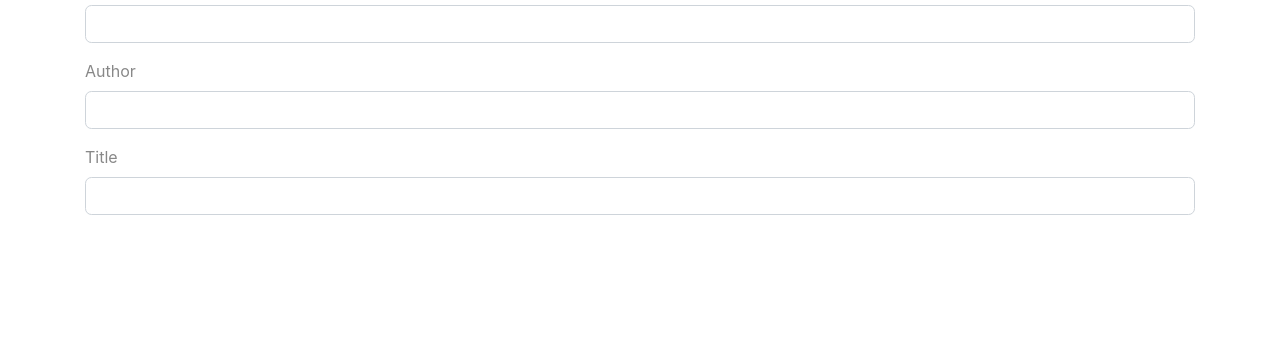
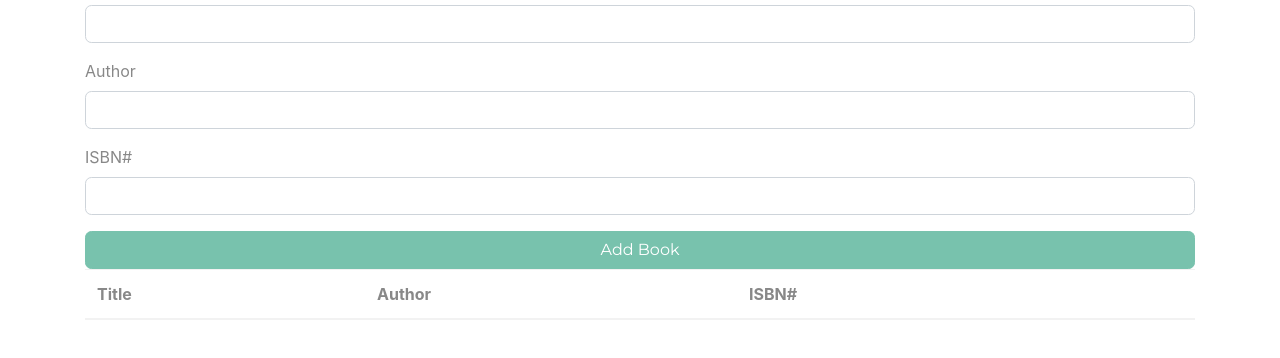
Before and after one commit to Dirk-vg/BookListApp, a plain HTML site: page index.html in a window 1280 px wide. Shown: the part 126-484 px from the top of the page. Drawn offline with nearby package versions, Linux system fonts and the light colour scheme.

Commit message:
Mapping out JS Vanilla

```diff
--- a/index.html
+++ b/index.html
@@ -21,10 +21,22 @@
                     <input type="text" id="author" class="form-control">
                 </div>
                 <div class="form-group">
-                    <label for="title">Title</label>
-                    <input type="text" id="title" class="form-control">
+                    <label for="isbn">ISBN#</label>
+                    <input type="text" id="isbn" class="form-control">
                 </div>
+                <input type="submit" value="Add Book" class="btn btn-primary btn-block">
             </form>
+            <table class="table table-striped">
+                <thead>
+                    <tr>
+                        <th>Title</th>
+                        <th>Author</th>
+                        <th>ISBN#</th>
+                        <th></th>
+                    </tr>
+                </thead>
+                <tbody id="book-list"></tbody>
+            </table>
     </div>
     <script src="app.js"></script>
 </body>
```
